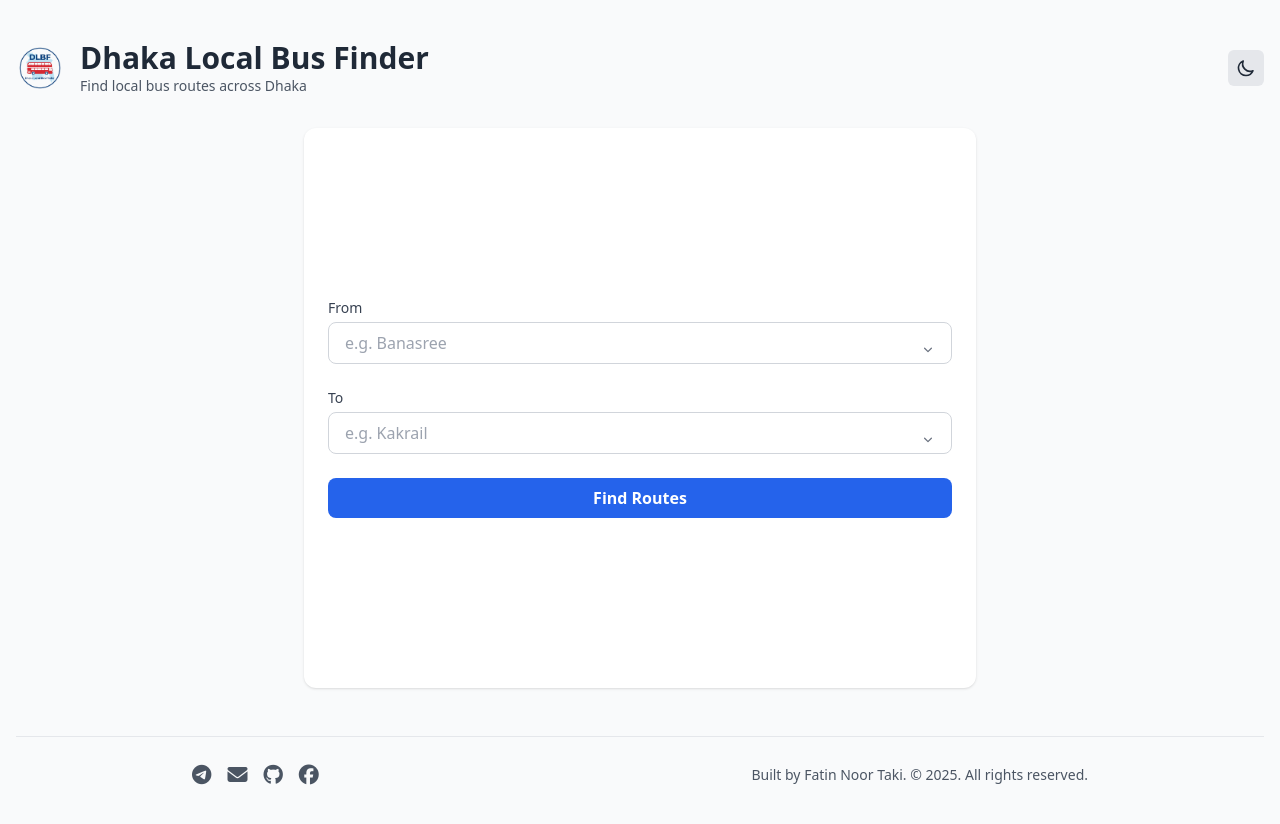
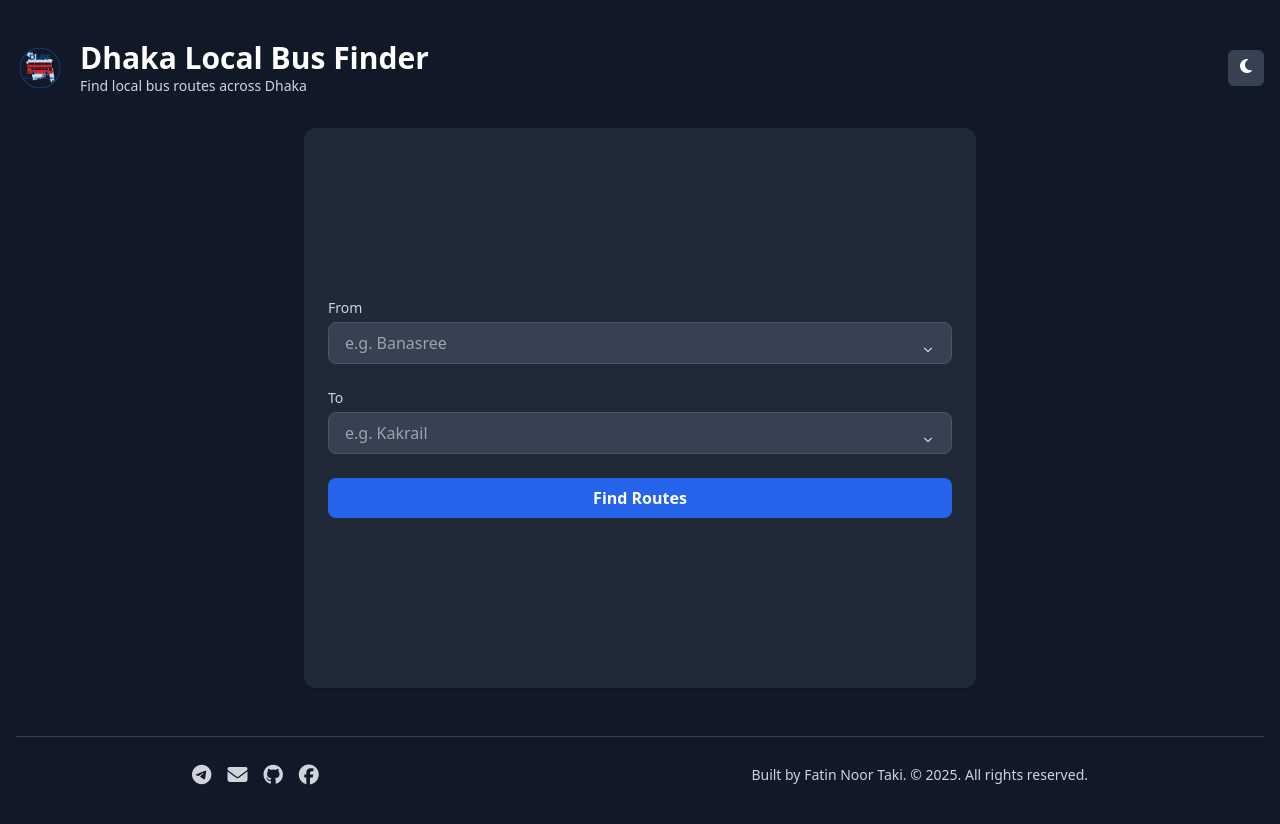
Before and after one commit to webtechdude/Dhaka-Local-Bus-Finder, a website: page index.html in a window 1280 px wide. Drawn offline with Linux system fonts and the light colour scheme.

Commit message:
theme edits

```diff
--- a/index.html
+++ b/index.html
@@ -12,7 +12,7 @@
     <meta name="description"
         content="Search Dhaka local bus routes and stops. Fast autocomplete for From/To, service types, and route maps. Dark/light mode and mobile-friendly UI.">
     <meta name="keywords"
-        content="Dhaka bus, bus route, local bus, Dhaka routes, bus stops, public transport, Bangladesh buses">
+        content="Dhaka bus, bus route, local bus, Dhaka routes, bus stops, public transport, Bangladesh buses, Dhaka Local Bus Route, Dhaka Bus Routes, Dhaka Bus Finder, Dhaka Bus Search, Dhaka Public Transport, Dhaka Bus Map, Dhaka Bus Services, Dhaka Bus Information">
     <meta name="robots" content="index, follow">
     <link rel="canonical" href="/">
     <link rel="alternate" href="/" hreflang="en" />
@@ -60,13 +60,10 @@
                 </div>
             </div>
             <div>
-                <button id="themeSwitcher" aria-label="Toggle theme"
+                <button id="themeSwitcher" aria-label="Toggle theme" aria-pressed="false"
                     class="inline-flex items-center p-2 rounded-md bg-gray-200 dark:bg-gray-700 text-gray-800 dark:text-white">
-                    <svg xmlns="http://www.w3.org/2000/svg" class="h-5 w-5" fill="none" viewBox="0 0 24 24"
-                        stroke="currentColor">
-                        <path stroke-linecap="round" stroke-linejoin="round" stroke-width="2"
-                            d="M20.354 15.354A9 9 0 018.646 3.646 9.003 9.003 0 0012 21a9.003 9.003 0 008.354-5.646z" />
-                    </svg>
+                    <!-- Font Awesome icon; JS will keep this in sync with the current theme -->
+                    <i id="themeIcon" class="fa-solid fa-moon h-5 w-5"></i>
                 </button>
             </div>
         </header>
--- a/public/app.js
+++ b/public/app.js
@@ -3,10 +3,13 @@ let locations = new Set();
 
 // Theme handling
 function initTheme() {
-    if (localStorage.theme === 'dark' || (!('theme' in localStorage) && window.matchMedia('(prefers-color-scheme: dark)').matches)) {
+    // Default to dark when there is no saved preference.
+    // If user explicitly saved 'light', respect that.
+    if (localStorage.theme === 'light') {
+        document.documentElement.classList.remove('dark');
+    } else {
+        // saved 'dark' or no preference -> dark by default
         document.documentElement.classList.add('dark');
-    } else {
-        document.documentElement.classList.remove('dark');
     }
 }
 
@@ -20,11 +23,34 @@ function toggleTheme() {
     }
 }
 
+// Keep the theme button icon and aria state in sync
+function updateThemeIcon() {
+    const btn = document.getElementById('themeSwitcher');
+    const icon = document.getElementById('themeIcon');
+    if (!btn || !icon) return;
+    const isDark = document.documentElement.classList.contains('dark');
+    btn.setAttribute('aria-pressed', isDark ? 'true' : 'false');
+    // swap classes: moon for dark, sun for light
+    if (isDark) {
+        icon.classList.remove('fa-sun');
+        icon.classList.add('fa-moon');
+    } else {
+        icon.classList.remove('fa-moon');
+        icon.classList.add('fa-sun');
+    }
+}
+
 // Initialize theme
 initTheme();
 
+// Sync icon initial state
+updateThemeIcon();
+
 // Add theme toggle listener (exists in index.html)
-document.getElementById('themeSwitcher')?.addEventListener('click', toggleTheme);
+document.getElementById('themeSwitcher')?.addEventListener('click', () => {
+    toggleTheme();
+    updateThemeIcon();
+});
 
 // Load bus data
 const loadingStatus = document.getElementById('loadingStatus');
--- a/tailwind.config.cjs
+++ b/tailwind.config.cjs
@@ -1,4 +1,5 @@
 module.exports = {
+    darkMode: 'class',
     content: ['./index.html', './public/**/*.js'],
     theme: {
         extend: {},
```
Also changed, not shown: public/styles.css.
